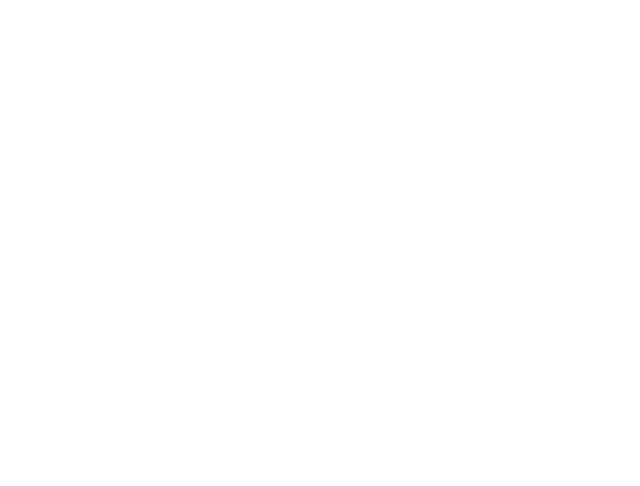
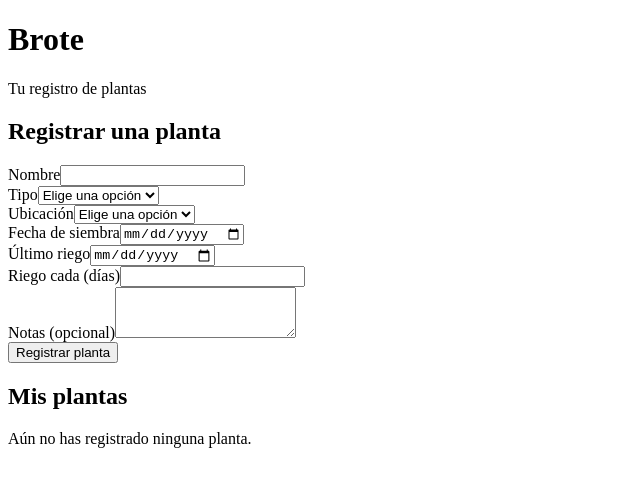
Before and after one commit to HighTechMachineLearning/mision4, a React (Vite) app: page / in a window 1280 px wide. Shown: the top 486 px of the page, without its empty margins (0-640 px from the left). Built offline with nearby package versions, Linux system fonts and the light colour scheme.

Commit message:
Montaje en App.jsx

```diff
--- a/index.html
+++ b/index.html
@@ -1,13 +1,16 @@
 <!doctype html>
 <html lang="en">
+
 <head>
   <meta charset="UTF-8" />
   <link rel="icon" type="image/svg+xml" href="/favicon.svg" />
   <meta name="viewport" content="width=device-width, initial-scale=1.0" />
-    <title>mision4</title>
+  <title>Brote</title>
 </head>
+
 <body>
   <div id="root"></div>
   <script type="module" src="/src/main.jsx"></script>
 </body>
+
 </html>
--- a/src/App.jsx
+++ b/src/App.jsx
@@ -1 +1,17 @@
-export default function App() {}
+import FormularioPlanta from './components/FormularioPlanta.jsx'
+import ListaPlantas from './components/ListaPlantas.jsx'
+
+export default function App() {
+    return (
+        <>
+            <header>
+                <h1>Brote</h1>
+                <p>Tu registro de plantas</p>
+            </header>
+            <main>
+                <FormularioPlanta />
+                <ListaPlantas />
+            </main>
+        </>
+    )
+}
```
Lines whose indentation alone changed are shown as unchanged.
